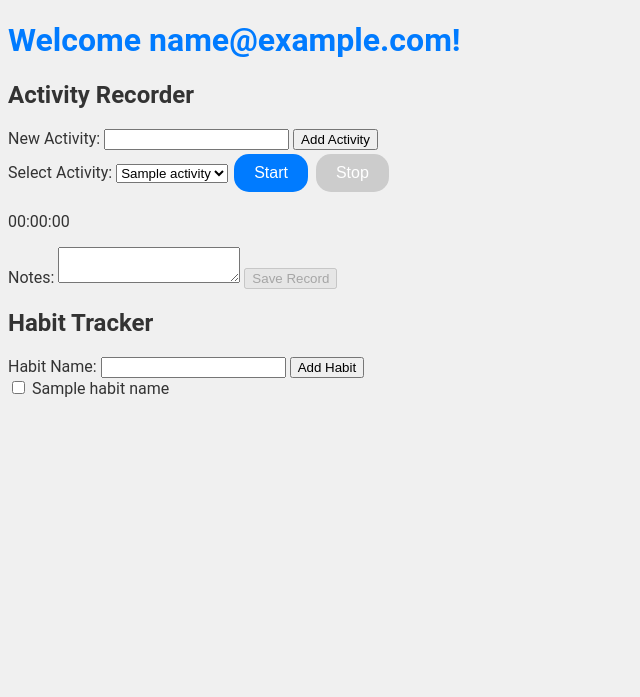
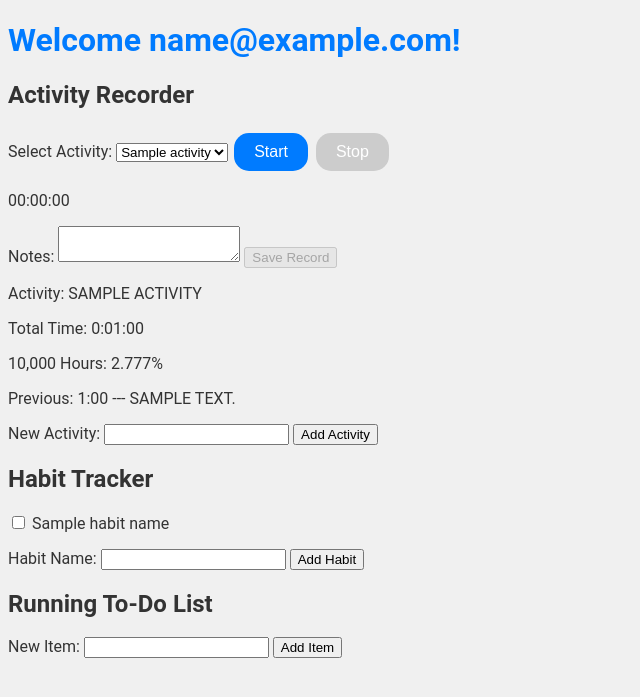
Before and after one commit to rwwille/thisismywebapp, a Flask app: template templates/dashboard.html in a window 1280 px wide. Shown: the top 697 px of the page, without its empty margins (0-640 px from the left). Run offline with Flask 3, Linux system fonts and the light colour scheme; tables that the repository leaves empty hold one stand-in row (values such as "Sample post"); the template is opened without the code that fills it: values that come from a table or form of the project are taken from there, most other values are stand-ins (such as "Sample title", 1, 10 or a date in 2020); some libraries are stand-ins or nearby versions.

Commit message:
all recent changes

```diff
--- a/app.py
+++ b/app.py
@@ -2,7 +2,7 @@
 from flask_sqlalchemy import SQLAlchemy
 from werkzeug.security import generate_password_hash, check_password_hash
 import pymysql
-import datetime, pytz
+import datetime
 import math
 import config
 
@@ -18,7 +18,6 @@
 
 db = SQLAlchemy(app)
 
-pst = pytz.timezone("US/Pacific")
 
 # junction table
 UserActivity = db.Table(
@@ -82,15 +81,23 @@
 
 
 class HabitRecord(db.Model):
-    now = datetime.datetime.now(pst)
     id = db.Column(db.Integer, primary_key=True)
     user_id = db.Column(db.Integer, db.ForeignKey("user.id"), nullable=False)
     habit_id = db.Column(db.Integer, db.ForeignKey("habit.id"), nullable=False)
-    date_completed = db.Column(db.Date, nullable=False, default=now.today())
+    date_completed = db.Column(db.Date, nullable=False)  # default=datetime.date.today()
     time_completed = db.Column(db.Text, nullable=False)
     # Add the relationships to the User and Habit models
     user = db.relationship("User", backref=db.backref("habit_records", lazy=True))
     habit = db.relationship("Habit", backref=db.backref("habit_records", lazy=True))
+
+
+class ToDoItem(db.Model):
+    id = db.Column(db.Integer, primary_key=True)
+    user_id = db.Column(db.Integer, db.ForeignKey("user.id"), nullable=False)
+    item = db.Column(db.String(255), nullable=False)
+    completed = db.Column(db.Boolean, default=False)
+    date_created = db.Column(db.DateTime, default=datetime.datetime.now)
+    date_completed = db.Column(db.DateTime, nullable=True)
 
 
 with app.app_context():
@@ -234,7 +241,6 @@
         user = User.query.get(user_id)
         user.user_habits.append(habit)
         db.session.commit()
-        print("You are most successful!")
         return redirect(
             url_for("dashboard")
         )  # Redirect to the dashboard after adding the habit
@@ -283,13 +289,10 @@
         records = ActivityRecord.query.filter(
             ActivityRecord.activity_id == activity.id
         ).all()
-        print(records[-1].elapsed_time)
         last_pt = str(records[-1].elapsed_time / 60000).split(".")
-        print(last_pt)
         last_pt[1] = str(round(float("." + last_pt[1]) * 60))
         if len(last_pt[1]) == 1:
             last_pt[1] = "0" + last_pt[1]
-        print(last_pt)
         last_pt = last_pt[0] + ":" + last_pt[1]
 
         total_time_ms = sum([record.elapsed_time for record in records])
@@ -331,14 +334,12 @@
 def mark_habit_completed(habit_name):
     if "user" in session:
         # the VPS time is UTC and we want to make sure things record locally
-        now = datetime.datetime.now(pst)
+        now = datetime.datetime.now()
         user_id = session["user"]["id"]
         habit = Habit.query.filter_by(name=habit_name).first()
-        print(user_id, habit.id)
 
         # Check if the habit is already recorded for today
-        today = now.today()
-        print(today)
+        today = now.date()
         existing_record = HabitRecord.query.filter_by(
             user_id=user_id, habit_id=habit.id, date_completed=today
         ).first()
@@ -348,9 +349,9 @@
             habit_record = HabitRecord(
                 user_id=user_id,
                 habit_id=habit.id,
-                time_completed=datetime.datetime.now(pst).time(),
+                time_completed=now.time(),
+                date_completed=today,
             )
-            print(datetime.datetime.now().time())
             db.session.add(habit_record)
             db.session.commit()
 
@@ -378,24 +379,6 @@
     else:
         return jsonify({"status": "error", "message": "User not logged in"}), 401
 
-    # # First, check if the user is logged in. If not, return an error response.
-    # if "user" not in session:
-    #     return jsonify({"error": "User not logged in"}), 401
-
-    # user_id = session["user"]["id"]
-
-    # # Check if the user has the habit marked as completed.
-    # # If not, we don't need to do anything and can return a success response.
-    # user_habit = UserHabit.query.filter_by(user_id=user_id, habit_id=habit_id).first()
-    # if not user_habit or not user_habit.completed_on:
-    #     return jsonify({"message": "Habit not marked as completed"}), 200
-
-    # # If the user has the habit marked as completed, unmark it by setting completed_on to None.
-    # user_habit.completed_on = None
-    # db.session.commit()
-
-    # return jsonify({"message": "Habit unmarked as completed"}), 200
-
 
 @app.route("/get_completed_habits", methods=["GET"])
 def get_completed_habits():
@@ -409,5 +392,52 @@
     return jsonify({"error": "User not logged in"}), 401
 
 
+@app.route("/add_todo", methods=["POST"])
+def add_todo():
+    if "user" in session:
+        user_id = session["user"]["id"]
+        new_item = request.json.get("item")
+        todo_item = ToDoItem(user_id=user_id, item=new_item)
+        db.session.add(todo_item)
+        db.session.commit()
+        return jsonify({"id": todo_item.id, "item": todo_item.item}), 201
+    return jsonify({"error": "User not logged in"}), 401
+
+
+@app.route("/complete_todo/<int:todo_id>", methods=["POST"])
+def complete_todo(todo_id):
+    if "user" in session:
+        user_id = session["user"]["id"]
+        todo_item = ToDoItem.query.filter_by(id=todo_id, user_id=user_id).first()
+        if todo_item:
+            todo_item.completed = True
+            todo_item.date_completed = datetime.datetime.now()
+            db.session.commit()
+            return jsonify({"message": "ToDo item marked as completed"}), 200
+        return jsonify({"error": "ToDo item not found"}), 404
+    return jsonify({"error": "User not logged in"}), 401
+
+
+@app.route("/get_todos", methods=["GET"])
+def get_todos():
+    if "user" in session:
+        user_id = session["user"]["id"]
+        todo_items = ToDoItem.query.filter_by(user_id=user_id).all()
+        todos = [
+            {
+                "id": item.id,
+                "item": item.item,
+                "completed": item.completed,
+                "date_created": item.date_created.strftime("%Y-%m-%d %H:%M:%S"),
+                "date_completed": item.date_completed.strftime("%Y-%m-%d %H:%M:%S")
+                if item.date_completed
+                else None,
+            }
+            for item in todo_items
+        ]
+        return jsonify({"todos": todos}), 200
+    return jsonify({"error": "User not logged in"}), 401
+
+
 if __name__ == "__main__":
-    app.run(debug=True)  # host="0.0.0.0"
+    app.run(debug=True, host="0.0.0.0")
--- a/static/css/dashboard.css
+++ b/static/css/dashboard.css
@@ -34,9 +34,15 @@
 ul {
   list-style: none;
 }
+#todosList {
+  font-size:11px;
+}
+#myLabel {
+  font-size:16px;
+}
 @media screen and (max-width: 1000px) {
   h1{
-    font-size:30px;
+    font-size:25px;
   }
   body {
     zoom: 300%
--- a/static/js/dashboard.js
+++ b/static/js/dashboard.js
@@ -5,7 +5,6 @@
 
         const newActivityName =
             document.getElementById("newActivityName").value;
-        console.log(newActivityName);
 
         fetch("/add_activity", {
             method: "POST",
@@ -129,14 +128,15 @@
                 }
             })
             .catch((error) => console.error("Error:", error));
+        location.reload();
     });
 
 
-document.getElementById("activitySelect").addEventListener("change", function () {
-    var sel = document.getElementById("activitySelect");
-    var selectedActivity = sel.options[sel.selectedIndex].text;
-    console.log(selectedActivity);
-    fetch('/get_activity_data/' + selectedActivity).then(response => response.json())
+document.addEventListener("DOMContentLoaded", function () {
+    // Function to update activity data
+    function updateActivityData(selectedActivity) {
+        fetch('/get_activity_data/' + selectedActivity)
+            .then(response => response.json())
             .then(data => {
                 // update the HTML content of the page with the fetched data
                 document.getElementById("activityData").innerHTML =
@@ -145,8 +145,22 @@
                     '<p>10,000 Hours: ' + data.percent + '</p>' +
                     '<p>Previous: ' + data.last_pt + " --- " + data.last_prac + '</p>';
                 document.getElementById("activityData").style.display = "block";
+            })
+            .catch(error => {
+                console.error("Error fetching activity data:", error);
+            });
+    }
 
+    // Add change event listener to activitySelect
+    document.getElementById("activitySelect").addEventListener("change", function () {
+        var sel = document.getElementById("activitySelect");
+        var selectedActivity = sel.options[sel.selectedIndex].text;
+        updateActivityData(selectedActivity);
     });
+
+    // Trigger the change event when the page loads
+    var initialSelectedActivity = document.getElementById("activitySelect").options[0].text;
+    updateActivityData(initialSelectedActivity);
 });
 
 
@@ -154,7 +168,6 @@
     const habitsList = document.getElementById("habitsList");
     // Get the completed habits from the session (if any)
     const sessionCompletedHabits = JSON.parse(habitsList.getAttribute("data-completed-habits"));
-    console.log(sessionCompletedHabits)
     const checkboxes = document.querySelectorAll('input[type="checkbox"][name="habit"]');
     // Function to check if a habit is completed for today
     function isHabitCompleted(habitId) {
@@ -295,3 +308,97 @@
 
     // Rest of the code...
 });
+
+let todos = [];
+let todoItemInput = ""
+
+document.querySelector("#recordActivityForm").addEventListener("submit", function (event) {
+    const selectedActivity = document.querySelector("#activitySelect").value;
+    if (selectedActivity === "") {
+        event.preventDefault(); // Prevent form submission
+        alert("Please select an activity."); // Display a message to the user
+    }
+});
+
+document.addEventListener("DOMContentLoaded", function () {
+    // Fetch the to-do list when the page loads
+    fetch("/get_todos")
+        .then((response) => response.json())
+        .then((data) => {
+            const todosList = document.getElementById("todosList");
+            updateTodosList(data.todos);
+        })
+        .catch((error) => console.error("Error fetching to-do list:", error));
+
+    // ... (existing code)
+
+    const todosForm = document.getElementById("todosForm");
+    const todoItemInput = document.getElementById("todoItem");
+
+    todosForm.addEventListener("submit", function (event) {
+        event.preventDefault();
+        const newTodo = todoItemInput.value.trim();
+        console.log(newTodo)
+        if (newTodo !== "") {
+            addTodoItem(newTodo);
+        }
+    });
+});
+
+function addTodoItem(item) {
+    fetch("/add_todo", {
+        method: "POST",
+        headers: {
+            "Content-Type": "application/json",
+        },
+        body: JSON.stringify({ item }),
+    })
+        .then((response) => response.json())
+        .then((data) => {
+            // Update the UI with the new to-do item
+            // updateTodosList([...todos, data]);
+            console.log(data)
+            todoItemInput.value = ""; // Clear the input field
+        })
+        .then(() => {
+            location.reload();
+        })
+        .catch((error) => console.error("Error adding to-do item:", error));
+}
+
+function markTodoCompleted(todoId) {
+    fetch(`/complete_todo/${todoId}`, {
+        method: "POST",
+    })
+        .then((response) => response.json())
+        .then((data) => {
+            // Update the UI to reflect the completion
+            updateTodosList(todos.map((item) => (item.id === todoId ? { ...item, completed: true } : item)));
+        })
+        .then(() => {
+            location.reload();
+        })
+        .catch((error) => console.error("Error completing to-do item:", error));
+}
+
+function updateTodosList(updatedTodos) {
+    // Update the UI with the list of to-do items
+    const todosList = document.getElementById("todosList");
+    todosList.innerHTML = "";
+    updatedTodos.forEach((item) => {
+        const todoElement = document.createElement("div");
+        todoElement.innerHTML = `
+            <input type="checkbox" name="todo" value="${item.id}" ${item.completed ? "checked" : ""} />
+            <label id="myLabel">${item.item}</label><br />
+            ${item.date_created ? `Created: ${item.date_created}<br />` : ""}
+            ${item.completed && item.date_completed ? `Completed: ${item.date_completed}<br />` : ""}
+        `;
+        todoElement.querySelector("input").addEventListener("change", function () {
+            const completed = this.checked;
+            if (completed) {
+                markTodoCompleted(item.id);
+            }
+        });
+        todosList.appendChild(todoElement);
+    });
+}
--- a/templates/dashboard.html
+++ b/templates/dashboard.html
@@ -11,16 +11,7 @@
     <h1>Welcome {{ user.email }}!</h1>
     <div id="activitySection">
       <h2>Activity Recorder</h2>
-      <form id="newActivityForm">
-        <label for="newActivityName">New Activity:</label>
-        <input
-          type="text"
-          id="newActivityName"
-          name="newActivityName"
-          required
-        />
-        <input type="submit" value="Add Activity" />
-      </form>
+
       <form id="recordActivityForm">
         <label for="activitySelect">Select Activity:</label>
         <select id="activitySelect" name="activity_id">
@@ -38,25 +29,50 @@
         <input type="submit" value="Save Record" id="saveButton" disabled />
       </form>
       <div id="activityData"></div>
+      <form id="newActivityForm">
+        <label for="newActivityName">New Activity:</label>
+        <input
+          type="text"
+          id="newActivityName"
+          name="newActivityName"
+          required
+        />
+        <input type="submit" value="Add Activity" />
+      </form>
     </div>
     <div id="habitsSection">
       <h2>Habit Tracker</h2>
-      <form id="habitsForm">
-        <label for="habitName">Habit Name:</label>
-        <input type="text" id="habitName" name="habitName" required />
-        <input type="submit" value="Add Habit" />
-      </form>
+
       <div id="habitsList">
         {% for habit_name in habit_names %}
         <input type="checkbox" name="habit" value="{{ habit_name }}" />
         <label>{{ habit_name }}</label><br />
         {% endfor %}
       </div>
+      <p></p>
+      <form id="habitsForm">
+        <label for="habitName">Habit Name:</label>
+        <input type="text" id="habitName" name="habitName" required />
+        <input type="submit" value="Add Habit" />
+      </form>
     </div>
+
     <div
       id="habitsList"
       data-completed-habits="{{ completed_habit_ids | tojson }}"
     ></div>
+
+    <div id="todosSection">
+      <h2>Running To-Do List</h2>
+      <div id="todosList"></div>
+      <p></p>
+      <form id="todosForm">
+        <label for="todoItem">New Item:</label>
+        <input type="text" id="todoItem" name="todoItem" required />
+        <input type="submit" value="Add Item" />
+      </form>
+    </div>
+
     <script src="{{ url_for('static', filename='js/dashboard.js') }}"></script>
   </body>
 </html>
```
Lines whose indentation alone changed are shown as unchanged.
